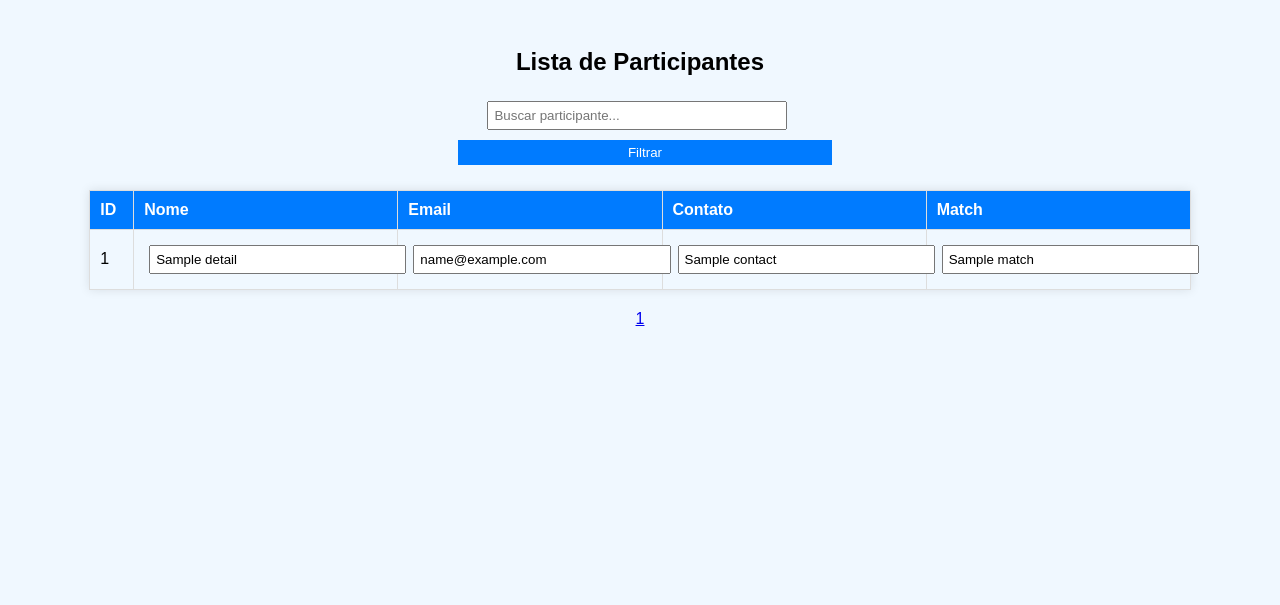
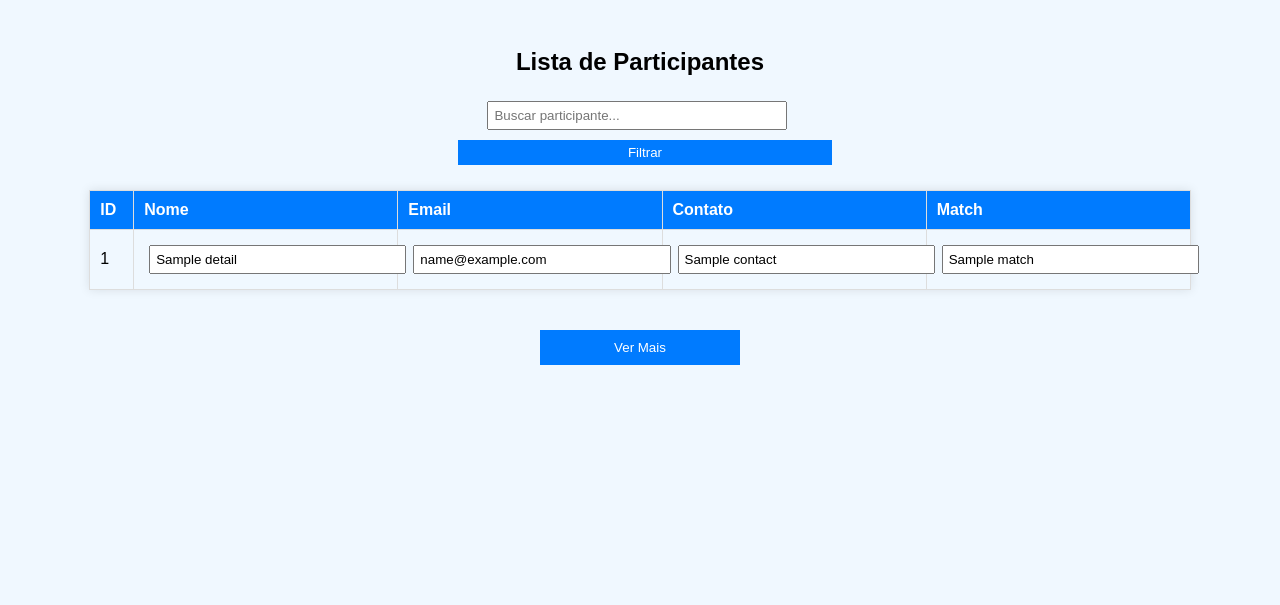
Before and after one commit to ArthurTrellese/qr-code-web-app, a Flask app: template templates/view_participants.html in a window 1280 px wide. Shown: the top 605 px of the page. Run offline with Flask 2, Linux system fonts and the light colour scheme; the template is opened without the code that fills it: most values are stand-ins (such as "Sample title", 1, 10 or a date in 2020).

Commit message:
Update view_participants.html

```diff
--- a/templates/view_participants.html
+++ b/templates/view_participants.html
@@ -48,14 +48,6 @@
             display: flex;
             justify-content: center;
         }
-        .page-item {
-            display: inline-block;
-            margin: 0 5px;
-            cursor: pointer;
-        }
-        .page-item.active {
-            font-weight: bold;
-        }
         #filters {
             margin: 20px;
             display: flex;
@@ -82,6 +74,18 @@
         #update-all:hover {
             background-color: #218838;
         }
+        #load-more {
+            width: 200px;
+            padding: 10px;
+            background-color: #007bff;
+            color: white;
+            border: none;
+            cursor: pointer;
+            margin: 20px;
+        }
+        #load-more:hover {
+            background-color: #0056b3;
+        }
     </style>
 </head>
 <body>
@@ -107,8 +111,8 @@
                     <th>Match</th>
                 </tr>
             </thead>
-            <tbody>
-                {% for participant_id, details in participants.items() %}
+            <tbody id="participant-table-body">
+                {% for participant_id, details in participants %}
                 <tr>
                     <td>{{ participant_id }}</td>
                     <td><input type="text" name="participants[{{ participant_id }}][name]" value="{{ details.name or 'N/A' }}"></td>
@@ -124,13 +128,36 @@
         <button type="submit" id="update-all">Atualizar Todos</button>
     </form>
 
-    <!-- Paginação -->
-    <div id="pagination">
-        {% for page_num in pages %}
-        <span class="page-item {% if page_num == current_page %}active{% endif %}">
-            <a href="/view_participants?page={{ page_num }}">{{ page_num }}</a>
-        </span>
-        {% endfor %}
-    </div>
+    <!-- Botão "Ver mais" -->
+    <button id="load-more" onclick="loadMore()">Ver Mais</button>
+
+    <script>
+        let currentPage = 1;
+        const itemsPerPage = 100;
+
+        function loadMore() {
+            currentPage++;
+            fetch(`/view_participants?page=${currentPage}`)
+                .then(response => response.json())
+                .then(data => {
+                    const tableBody = document.getElementById('participant-table-body');
+                    data.participants.forEach(participant => {
+                        const row = `
+                            <tr>
+                                <td>${participant.participant_id}</td>
+                                <td><input type="text" name="participants[${participant.participant_id}][name]" value="${participant.name || 'N/A'}"></td>
+                                <td><input type="text" name="participants[${participant.participant_id}][email]" value="${participant.email || 'N/A'}"></td>
+                                <td><input type="text" name="participants[${participant.participant_id}][contact]" value="${participant.contact || 'N/A'}"></td>
+                                <td><input type="text" name="participants[${participant.participant_id}][match]" value="${participant.match}"></td>
+                            </tr>
+                        `;
+                        tableBody.innerHTML += row;
+                    });
+                    if (!data.has_more) {
+                        document.getElementById('load-more').style.display = 'none';
+                    }
+                });
+        }
+    </script>
 </body>
 </html>
```
